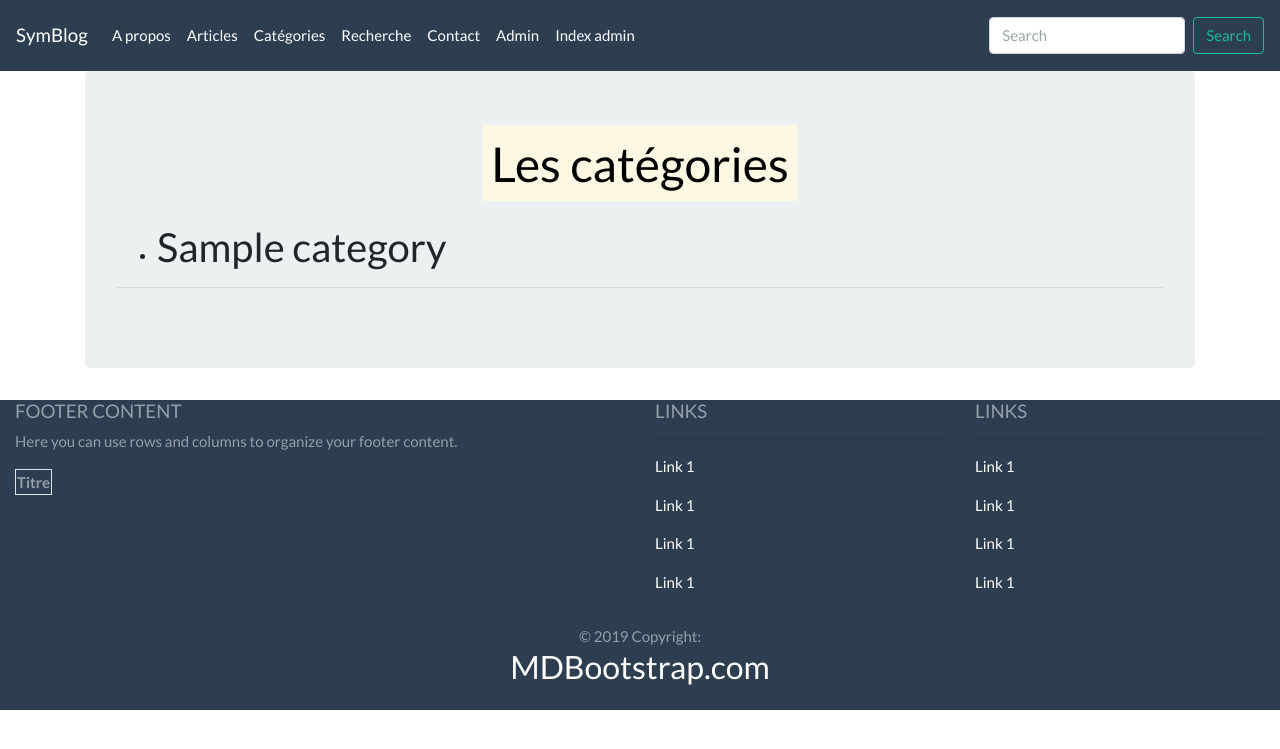
After one commit to marcelnuzzo/shopStore, a Symfony app: template templates/blog/recherche.html.twig in a window 1280 px wide. The commit adds this page. Shown: the top 749 px of the page. Run offline with Twig, Linux system fonts and the light colour scheme; the template is opened without the code that fills it: most values are stand-ins (such as "Sample title", 1, 10 or a date in 2020); lists and menus that the app fills with data are empty; some libraries are stand-ins or nearby versions.

Commit message:
repository search

```diff
--- a/templates/base.html.twig
+++ b/templates/base.html.twig
@@ -61,6 +61,9 @@ a#cRetour.cVisible{
                     </li>
                      <li class="nav-item">
                         <a class="nav-link" href="{{ path('cat') }}">Catégories</a>
+                    </li>
+                    <li class="nav-item">
+                        <a class="nav-link" href="{{ path('recherche') }}">Recherche</a>
                     </li>
                     <li>
                         <a class="nav-link" href="{{path('contact')}}">Contact<span class="sr-only">(current)</span></a>
--- /dev/null
+++ b/templates/blog/recherche.html.twig
@@ -0,0 +1,24 @@
+{% extends 'base.html.twig' %}
+
+{% block title %}Liste des catégories!{% endblock %}
+
+{% block body %}
+
+<div class = "jumbotron">
+    <h1 style="text-align:center"><mark>Les catégories</mark></h1>
+    </br>
+    <section class='categories'>
+        {%for category in categories %}
+        <category>
+            <ul>
+                <li>
+                    <h2>{{ category.title }}</h2>
+
+                </li>
+            </ul>
+        </category>
+        <hr>
+        {% endfor%}
+    </section>
+</div>
+{% endblock %}
```
Also changed, not shown: src/Controller/BlogController.php (+19 -2 lines), src/Repository/CategoryRepository.php (+14 -0 lines), templates/home/recherche.html.twig (deleted, +0 -17 lines), 1 other file.
